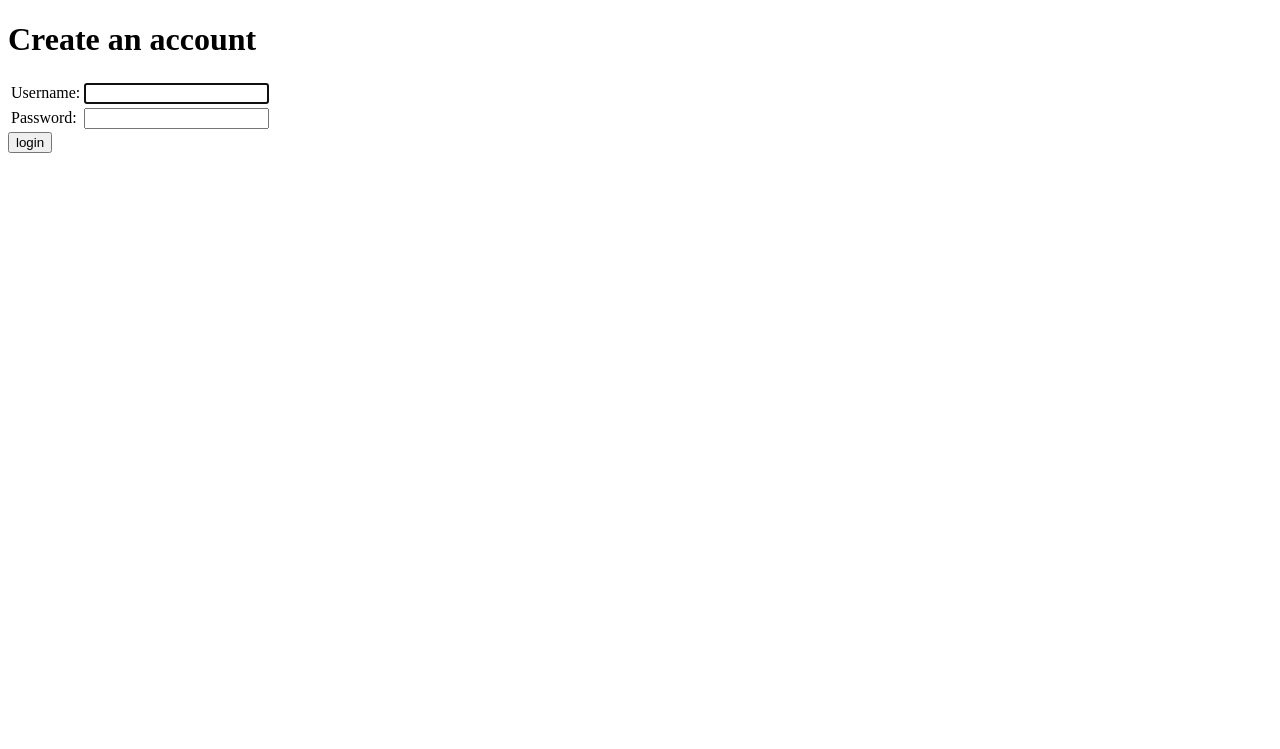
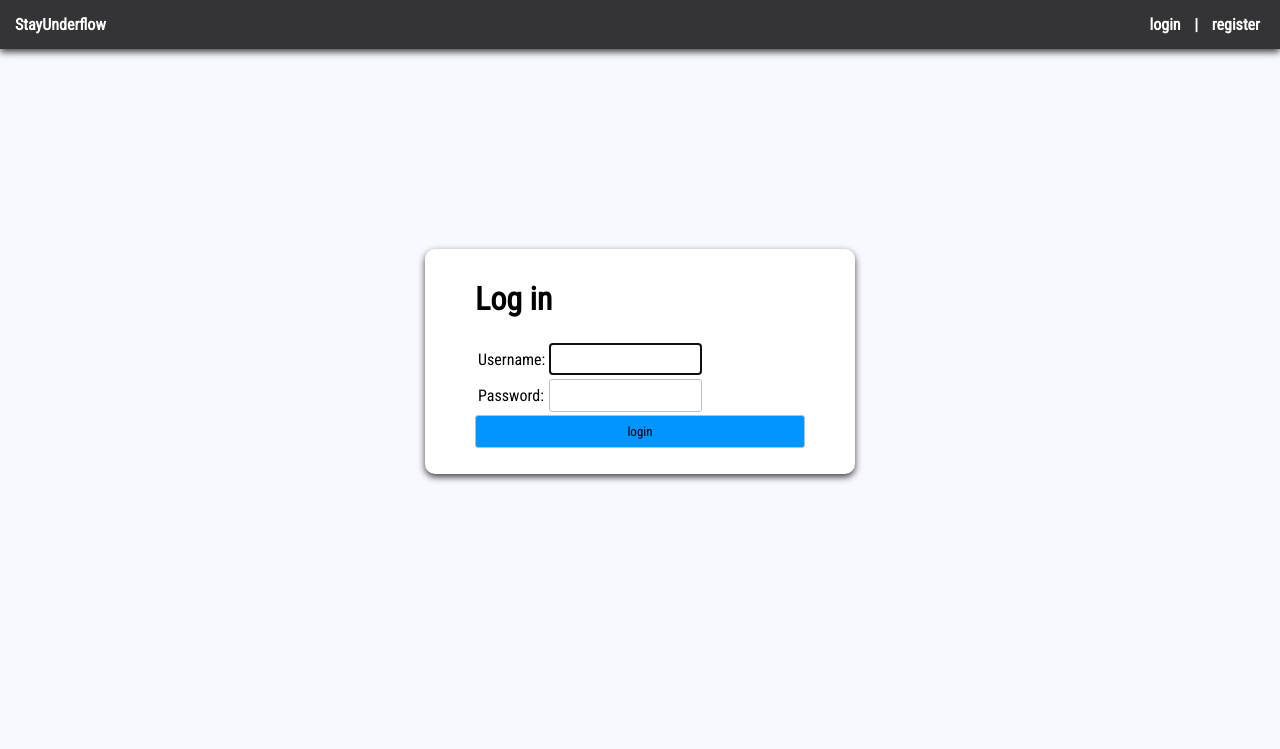
Before and after one commit to UB-ES-19/A2-StayUnderflow, a Django app: page /login/ in a window 1280 px wide. Shown: the top 749 px of the page. Run offline with Django 3.2, Linux system fonts and the light colour scheme.

Commit message:
base.html, stayunderflow.html + altres 2.0

```diff
--- a/StayUnderflow_WebApp/static/css/login.css
+++ b/StayUnderflow_WebApp/static/css/login.css
@@ -1,7 +1,76 @@
 
 body{
-    background-color: aliceblue;
+    background-color: ghostwhite;
     font-family: 'Roboto Condensed', sans-serif;
     font-size: 1em;
     margin: 0;
 }
+
+.contentReg {
+    padding: 10px 50px;
+    width: 730px;
+
+    margin: 50px auto;
+    margin-top: 50px;
+
+    border-radius: 10px;
+    background-color: white;
+
+    -webkit-box-shadow: 0px 3px 7px 0px rgba(0,0,0,0.75);
+    -moz-box-shadow: 0px 3px 7px 0px rgba(0,0,0,0.75);
+    box-shadow: 0px 3px 7px 0px rgba(0,0,0,0.75);
+}
+
+.contentReg input {
+
+    font-family: 'Roboto Condensed', sans-serif;
+    font-size: 1em;
+    padding-left: 5px;
+
+    -webkit-appearance: none;
+    width: 100%;
+    margin: 0;
+    padding: .6em .7em;
+    border: 1px solid #bbc0c4;
+    border-radius: 3px;
+    box-shadow: 0 0 0 rgba(255,255,255,0);
+    font-size: 13px;
+    font-family: inherit;
+    line-height: 1.15384615;
+}
+
+.contentLog {
+    padding: 10px 50px;
+    width: 330px;
+    margin: 50px auto;
+    margin-top: 200px;
+    background-color: white;
+    border-radius: 10px;
+
+    -webkit-box-shadow: 0px 3px 7px 0px rgba(0,0,0,0.75);
+    -moz-box-shadow: 0px 3px 7px 0px rgba(0,0,0,0.75);
+    box-shadow: 0px 3px 7px 0px rgba(0,0,0,0.75);
+}
+
+.contentLog input {
+
+    font-family: 'Roboto Condensed', sans-serif;
+    font-size: 1em;
+    padding-left: 5px;
+
+    -webkit-appearance: none;
+    width: 100%;
+    margin: 0;
+    padding: .6em .7em;
+    border: 1px solid #bbc0c4;
+    border-radius: 3px;
+    box-shadow: 0 0 0 rgba(255,255,255,0);
+    font-size: 13px;
+    font-family: inherit;
+    line-height: 1.15384615;
+}
+
+.button{
+    background-color: #0095ff;
+    font-family: 'Roboto Condensed', sans-serif;
+}
--- a/StayUnderflow_WebApp/static/css/stayunderflow.css
+++ b/StayUnderflow_WebApp/static/css/stayunderflow.css
@@ -0,0 +1,38 @@
+.header{
+    background-color: rgba(0, 0, 0, 0.79);
+    padding: 15px;
+    color: white;
+    -webkit-box-shadow: 0px 3px 7px 0px rgba(0,0,0,0.75);
+    -moz-box-shadow: 0px 3px 7px 0px rgba(0,0,0,0.75);
+    box-shadow: 0px 3px 7px 0px rgba(0,0,0,0.75);
+}
+
+.row:after{
+    content: "";
+    display: table;
+    clear: both;
+}
+
+.column{
+    float: left;
+    width: 50%;
+    text-align: center;
+}
+
+.cerca{
+    font-size: 0.5em;
+}
+
+.mainContent{
+    max-width: 800px;
+    margin: 0 auto;
+}
+
+a{
+    color: white;
+    text-decoration: none;
+    font-weight: bold;
+}
+a:hover{
+    color: #ff790f;
+}
--- a/StayUnderflow_WebApp/urls.py
+++ b/StayUnderflow_WebApp/urls.py
@@ -3,7 +3,7 @@ from django.conf.urls import url
 from . import views
 
 urlpatterns = [
+    url(r'^stayunderflow/$', views.stayunderflow, name='stayunderflow'),
     url(r'^register/$', views.register, name='register'),
     url(r'^login/$', views.login_m, name='login'),
-    url(r'^test_login/$', views.test_login, name='test_login'),
 ]
--- a/StayUnderflow_WebApp/views.py
+++ b/StayUnderflow_WebApp/views.py
@@ -31,12 +31,12 @@ def login_m(request):
             if user is not None:
                 login(request, user)
                 print("A")
-                return HttpResponseRedirect(reverse("test_login"))
+                return HttpResponseRedirect(reverse("stayunderflow"))
     else:
         connection_form = AuthenticationForm()
     return render(request, 'stay_underflow/login.html', {'form' : connection_form})
 
 # Testejar si realment ens hem loguejat
 @login_required(login_url='/login/')
-def test_login(request):
-    return HttpResponse("Podem arribar aqui")
+def stayunderflow(request):
+    return render(request, 'stay_underflow/stayunderflow.html')
--- a/templates/stay_underflow/base.html
+++ b/templates/stay_underflow/base.html
@@ -1,10 +1,42 @@
-<!DOCTYPE html>
+{% load static %}
+
 <html lang="en">
-<head>
-    <meta charset="UTF-8">
-    <title>Title</title>
-</head>
-<body>
+    <head>
+        <meta charset="UTF-8">
+        <title>{% block title %}{% endblock %} </title>
+        <link rel="stylesheet" href="https://cdnjs.cloudflare.com/ajax/libs/font-awesome/4.7.0/css/font-awesome.min.css">
+        <link rel="stylesheet" type="text/css" href="{% static 'css/stayunderflow.css'%}">
+        <link rel="stylesheet" type="text/css" href="{% static 'css/login.css'%}">
+        <link href="https://fonts.googleapis.com/css?family=Roboto+Condensed&display=swap" rel="stylesheet">
+    </head>
 
-</body>
+    <body>
+        <div class="row header">
+
+            <div class="column home" style="text-align:left">
+                <a href="{% url 'stayunderflow' %}">StayUnderflow</a>
+            </div>
+
+            {% if not logged %}
+                <div class="column" style="text-align:right">
+                    <b><a style="margin:5px" href="{%url 'login' %}?next={{next_url}}"> login </a></b>
+                    <b style="margin:5px"> | </b>
+                    <b><a style="margin:5px" href="{%url 'register' %}?next={{next_url}}"> register </a></b>
+                </div>
+            {% else %}
+                <div class="column" style="text-align:right">
+                    <b>{{ username }}</b>
+                    <b><a style="margin:5px" href="{%url 'logout' %}?next={{next_url}}">logout</a></b>
+                </div>
+            {% endif %}
+
+        </div>
+
+        <div class="mainContent">
+            {% block content %}
+
+            {% endblock %}
+        </div>
+
+    </body>
 </html>
--- a/templates/stay_underflow/login.html
+++ b/templates/stay_underflow/login.html
@@ -1,12 +1,14 @@
-<!DOCTYPE html>
-<html lang="en">
 <head>
     <meta charset="UTF-8">
     <title>Login</title>
 </head>
-<body>
+
+{% extends 'stay_underflow/base.html' %}
+
+{% block content %}
+
     <div class="contentLog">
-    <h1>Create an account</h1>
+        <h1>Log in</h1>
 
         <form method="post" action="{% url 'login' %}">
             {% csrf_token %}
@@ -22,9 +24,9 @@
             </tr>
             </table>
 
-        <input type="submit" value="login">
+            <input class="button" type="submit" value="login">
             <input type="hidden" name="next" value="{{ next }}">
         </form>
     </div>
-</body>
-</html>
+
+{% endblock %}
```
Also changed, not shown: templates/stay_underflow/register.html (+11 -10 lines), templates/stay_underflow/stayunderflow.html (+7 -7 lines), db.sqlite3. Lines whose indentation alone changed are shown as unchanged.
